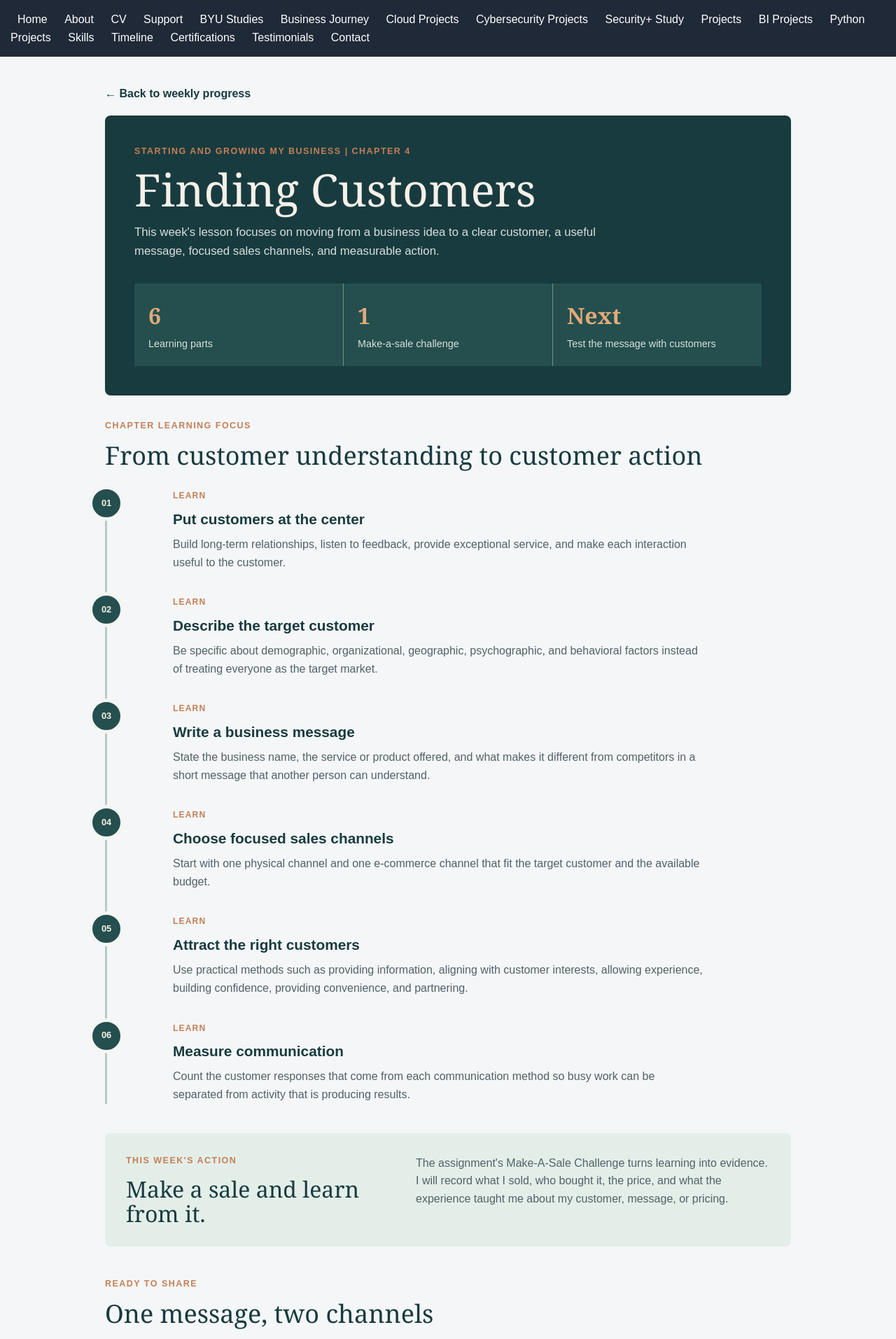
After one commit to tebza27-cpu/portfolio-site-updated, a Flask app: page /business-journey/customers in a window 1280 px wide. The commit adds this page. Shown: the top 1913 px of the page at 70% size. Run offline with Flask 3, Linux system fonts and the light colour scheme; some libraries are stand-ins or nearby versions.

Commit message:
Add Chapter 4 customer outreach materials

```diff
--- a/app.py
+++ b/app.py
@@ -786,6 +786,14 @@ BUSINESS_WEEKS = [
         'summary': 'Customer needs, interviews, opportunity, personal strengths, and competitive advantage.',
         'status': 'Complete',
         'route': 'business_progress'
+    },
+    {
+        'slug': 'chapter-4',
+        'label': 'Chapter 4',
+        'title': 'Finding Customers',
+        'summary': 'Customer focus, target customers, business messaging, sales channels, promotion, and measurement.',
+        'status': 'Current lesson',
+        'route': 'business_customers'
     }
 ]
 
@@ -796,6 +804,10 @@ def business_weeks():
 @app.route('/business-journey/progress')
 def business_progress():
     return render_template('business_progress.html')
+
+@app.route('/business-journey/customers')
+def business_customers():
+    return render_template('business_customers.html')
 
 @app.route('/cloud')
 def cloud():
--- /dev/null
+++ b/templates/business_customers.html
@@ -0,0 +1,90 @@
+{% extends "base.html" %}
+{% block title %}Chapter 4 Progress | Starting and Growing My Business{% endblock %}
+
+{% block content %}
+<main class="business-progress-page">
+    <a class="progress-back-link" href="{{ url_for('business_weeks') }}">&larr; Back to weekly progress</a>
+    <section class="progress-hero">
+        <p class="business-eyebrow">Starting and Growing My Business | Chapter 4</p>
+        <h1>Finding Customers</h1>
+        <p>This week's lesson focuses on moving from a business idea to a clear customer, a useful message, focused sales channels, and measurable action.</p>
+        <div class="progress-summary">
+            <div><strong>6</strong><span>Learning parts</span></div>
+            <div><strong>1</strong><span>Make-a-sale challenge</span></div>
+            <div><strong>Next</strong><span>Test the message with customers</span></div>
+        </div>
+    </section>
+
+    <section class="progress-section">
+        <div class="progress-section-heading">
+            <p class="business-kicker">Chapter learning focus</p>
+            <h2>From customer understanding to customer action</h2>
+        </div>
+        <div class="progress-track">
+            <article class="progress-item progress-complete"><div class="progress-number">01</div><div><span class="progress-status">Learn</span><h3>Put customers at the center</h3><p>Build long-term relationships, listen to feedback, provide exceptional service, and make each interaction useful to the customer.</p></div></article>
+            <article class="progress-item progress-complete"><div class="progress-number">02</div><div><span class="progress-status">Learn</span><h3>Describe the target customer</h3><p>Be specific about demographic, organizational, geographic, psychographic, and behavioral factors instead of treating everyone as the target market.</p></div></article>
+            <article class="progress-item progress-complete"><div class="progress-number">03</div><div><span class="progress-status">Learn</span><h3>Write a business message</h3><p>State the business name, the service or product offered, and what makes it different from competitors in a short message that another person can understand.</p></div></article>
+            <article class="progress-item progress-complete"><div class="progress-number">04</div><div><span class="progress-status">Learn</span><h3>Choose focused sales channels</h3><p>Start with one physical channel and one e-commerce channel that fit the target customer and the available budget.</p></div></article>
+            <article class="progress-item progress-complete"><div class="progress-number">05</div><div><span class="progress-status">Learn</span><h3>Attract the right customers</h3><p>Use practical methods such as providing information, aligning with customer interests, allowing experience, building confidence, providing convenience, and partnering.</p></div></article>
+            <article class="progress-item progress-complete"><div class="progress-number">06</div><div><span class="progress-status">Learn</span><h3>Measure communication</h3><p>Count the customer responses that come from each communication method so busy work can be separated from activity that is producing results.</p></div></article>
+        </div>
+    </section>
+
+    <section class="progress-opportunity">
+        <div><p class="business-kicker">This week's action</p><h2>Make a sale and learn from it.</h2></div>
+        <p>The assignment's Make-A-Sale Challenge turns learning into evidence. I will record what I sold, who bought it, the price, and what the experience taught me about my customer, message, or pricing.</p>
+    </section>
+
+    <section class="progress-section">
+        <div class="progress-section-heading">
+            <p class="business-kicker">Ready to share</p>
+            <h2>One message, two channels</h2>
+            <p>These drafts use the business message from my completed assignment: practical, dependable technology support for small businesses and professionals.</p>
+        </div>
+        <div class="business-reflection-grid">
+            <article class="business-note business-note-dark">
+                <span class="business-note-number">WHATSAPP</span>
+                <h3>Status post</h3>
+                <p>Technology problems slowing you down? I provide affordable remote and on-site IT support, cybersecurity guidance, and cloud administration for small businesses and professionals. Message me to discuss a practical solution.</p>
+            </article>
+            <article class="business-note">
+                <span class="business-note-number">LINKEDIN</span>
+                <h3>Professional post</h3>
+                <p>Small businesses and professionals should not have to choose between productivity and security. I provide remote and on-site IT support, cybersecurity guidance, and cloud administration services with responsive, dependable support. I am building practical technology solutions that help clients work safely and effectively. What technology challenge is affecting your business today?</p>
+            </article>
+            <article class="business-note business-note-accent">
+                <span class="business-note-number">NEXT STEP</span>
+                <h3>Make it personal</h3>
+                <p>Share the message with five potential customers, invite one genuine conversation, and record the questions, replies, and enquiries in the business tracker.</p>
+            </article>
+        </div>
+    </section>
+
+    <section class="progress-opportunity">
+        <div><p class="business-kicker">Public profile</p><h2>Connect with me on LinkedIn.</h2></div>
+        <p>My LinkedIn profile is the e-commerce channel for this first customer-finding experiment. <a href="https://www.linkedin.com/in/sifiso-mokhele-ba176b1b/" target="_blank" rel="noopener noreferrer">Open my LinkedIn profile</a> and use the post above to start the conversation.</p>
+    </section>
+
+    <section class="progress-section progress-commitments">
+        <div class="progress-section-heading"><p class="business-kicker">Simple tracking</p><h2>Measure what happens next</h2></div>
+        <div class="commitment-grid">
+            <div><span class="commitment-status">LinkedIn</span><strong>Count enquiries</strong><p>Record the number of enquiries received from posts in a spreadsheet.</p></div>
+            <div><span class="commitment-status">WhatsApp</span><strong>Count replies</strong><p>Record status views and messages in the business notebook.</p></div>
+            <div><span class="commitment-status">Website</span><strong>Count leads</strong><p>Record contacts submitted through the website contact form.</p></div>
+            <div><span class="commitment-status">This week</span><strong>Follow up</strong><p>Reply promptly and ask what the customer needs before recommending a service.</p></div>
+        </div>
+    </section>
+
+    <section class="progress-section progress-commitments">
+        <div class="progress-section-heading"><p class="business-kicker">Before next class</p><h2>Commitments to carry forward</h2></div>
+        <div class="commitment-grid">
+            <div><span class="commitment-status">This week</span><strong>Obey</strong><p>Keep the chosen My Foundation commitments and share what I learned.</p></div>
+            <div><span class="commitment-status">This week</span><strong>Sell</strong><p>Make at least one sale and report what I learned from the experience.</p></div>
+            <div><span class="commitment-status">This week</span><strong>Find</strong><p>Complete the Find section of my Personal Business Planner.</p></div>
+            <div><span class="commitment-status">Ongoing</span><strong>Support</strong><p>Review my ponder commitments and stay in contact with my action partner.</p></div>
+        </div>
+    </section>
+
+    <div class="progress-footer-actions"><a class="btn business-btn" href="{{ url_for('static', filename='images/Starting and Growing My Business - Chapter 4 Assignment - Finding Customers_completed_tasks.docx') }}">Read completed assignment</a><a class="btn btn-secondary" href="{{ url_for('business_journey') }}">Return to learning journal</a></div>
+</main>
+{% endblock %}
--- a/templates/business_weeks.html
+++ b/templates/business_weeks.html
@@ -27,8 +27,8 @@
         </div>
         <div class="weekly-next-entry">
             <span class="progress-status">Next entry</span>
-            <h3>Chapter 3 will be added here</h3>
-            <p>When the next assignment is complete, it can be added as its own button without changing the Chapter 2 record.</p>
+            <h3>Keep the journey moving</h3>
+            <p>Each new assignment can be added as its own record without changing the earlier chapter reflections.</p>
         </div>
     </section>
 </main>
```
Also changed, not shown: templates/business_journey.html (+15 -2 lines), 2 other files.
